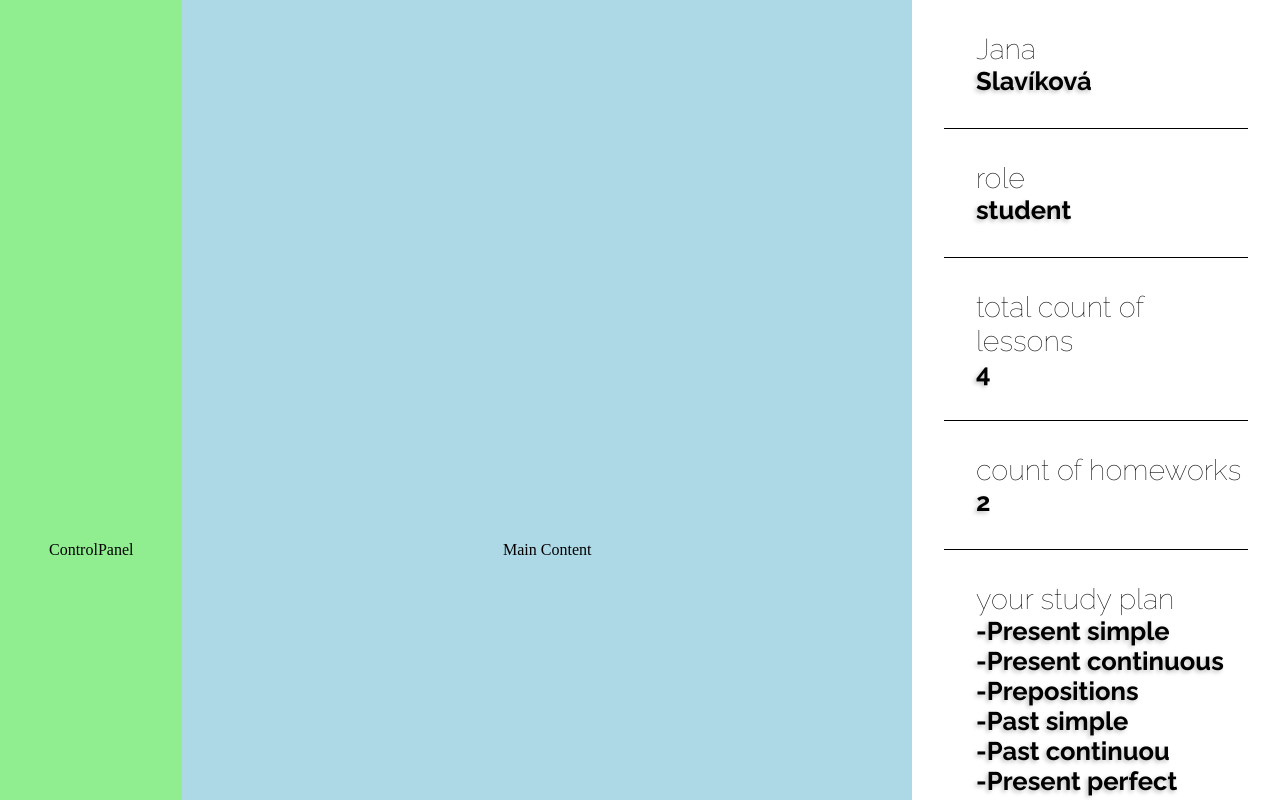
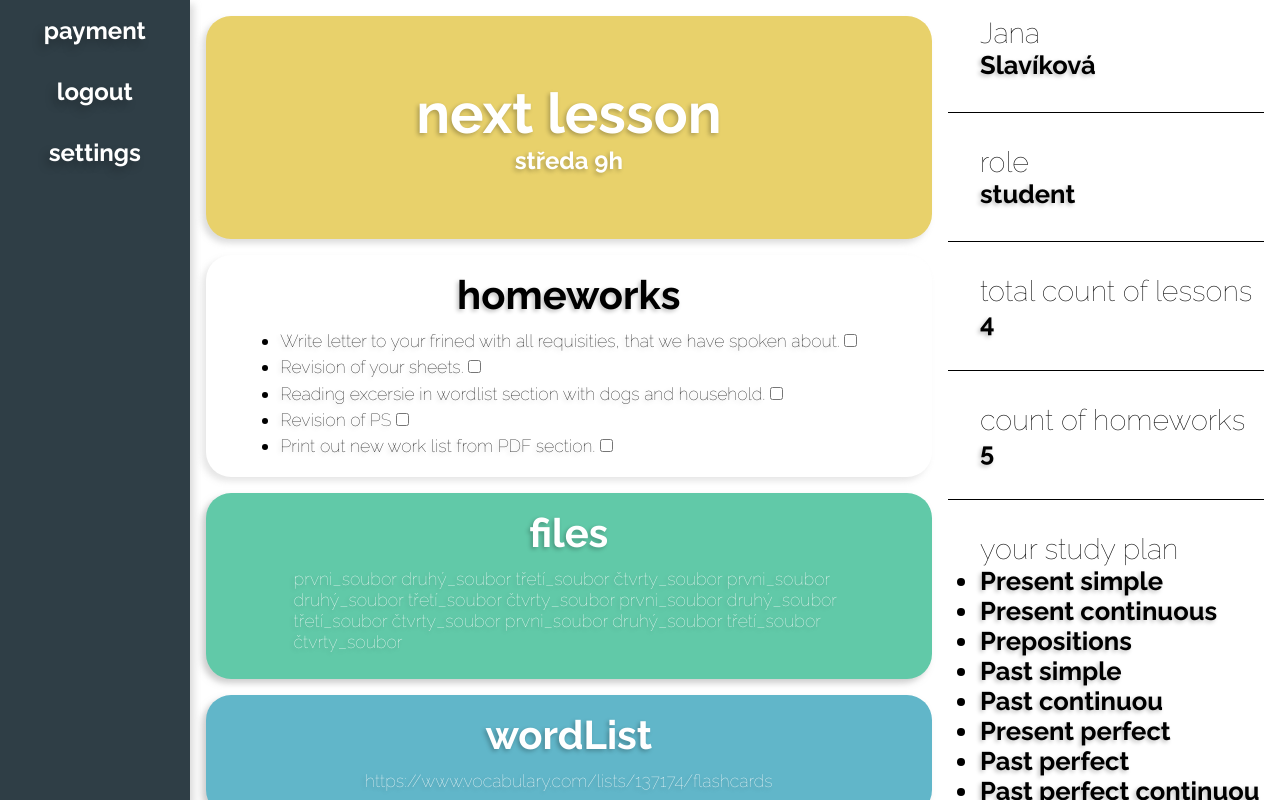
Before and after one commit to 3n0wd3n/Bachelor-Thesis, a Next.js app in the folder BT-master(nextjs)/app/: page /dashboard in a window 1280 px wide. Shown: the top 800 px of the page. Built offline with nearby package versions, Linux system fonts and the light colour scheme.

Commit message:
components updated

```diff
--- a/BT-master(nextjs)/app/components/Student/Student.style.js
+++ b/BT-master(nextjs)/app/components/Student/Student.style.js
@@ -7,6 +7,8 @@ export const StudentContainer = styled.div`
   display: flex;
   flex-flow: row;
   transition: 0.7s;
+  min-height: 100vh;
+  box-shadow: 0px 4px 10px rgba(155, 155, 155, 0.35);
   @media (max-width: 1000px) {
       /* we write media query into constants */
       flex-flow: column;
--- a/BT-master(nextjs)/app/components/Student/StudentControlPanel.js
+++ b/BT-master(nextjs)/app/components/Student/StudentControlPanel.js
@@ -1,5 +1,5 @@
 import React from 'react'
-import { StudentCPContainer } from './StudentControlPanel.style'
+import { StudentCPContainer, StudentCPFontsBold } from './StudentControlPanel.style'
 
 // StudentCP = StudentControlPanel
 
@@ -9,7 +9,9 @@ export default function ControlPanel({ data }) {
   return (
     <>
       <StudentCPContainer>
-        ControlPanel
+          <StudentCPFontsBold>payment</StudentCPFontsBold>
+          <StudentCPFontsBold>logout</StudentCPFontsBold>
+          <StudentCPFontsBold>settings</StudentCPFontsBold>
       </StudentCPContainer>
     </>
   )
--- a/BT-master(nextjs)/app/components/Student/StudentControlPanel.style.js
+++ b/BT-master(nextjs)/app/components/Student/StudentControlPanel.style.js
@@ -6,15 +6,28 @@ import { FontsHeaderBold, FontsThin, FontsBold } from '../CommonStyles'
 
 export const StudentCPContainer = styled.div`
     display: flex;
-    justify-content: center;
+    justify-content: flex-start;
+    flex-flow: column;
     align-items: center;
     width: 15vw;
     min-height: 90vh;
-    background-color: lightgreen;
+    background-color: #2F3E46;
+    padding-top: 1em;
+    gap: 2em;
+    box-shadow: 4px 4px 7px rgba(155, 155, 155, 0.35);
     // transition: 0.7s;
     @media (max-width: 1000px) {
         /* we write media query into constants */
         width: 100%;
         min-height: 20vh;
+        padding: 2em 0 2em 0;
+        flex-flow: row;
+        justify-content: center;
     }
 `;
+
+export const StudentCPFontsBold = styled(FontsBold)`
+    font-size: 1.5rem;
+    color: white;
+    text-shadow: -4px 5px 8px rgba(0, 0, 0, 0.25);
+`;
--- a/BT-master(nextjs)/app/components/Student/StudentInfoPanel.js
+++ b/BT-master(nextjs)/app/components/Student/StudentInfoPanel.js
@@ -41,5 +41,5 @@ export default function InfoPanel({ data }) {
 }
 
 const Item = ({name}) => {
-  return <div>-{name}</div>
+  return <ul><li>{name}</li></ul>
 }
--- a/BT-master(nextjs)/app/components/Student/StudentInfoPanel.style.js
+++ b/BT-master(nextjs)/app/components/Student/StudentInfoPanel.style.js
@@ -28,8 +28,9 @@ export const StudentIPContainer = styled.div`
   flex-direction: column;
   width: 25vw;
   min-height: 100vh;
-  margin: 2em 2em 2em 2em;
+  margin: 1em 1em 0em 0em;
   transition: 0.4s;
+  /* background: green; */
   @media (max-width: 1000px) {
     /* we write media query into constants */
     width: 100%;
--- a/BT-master(nextjs)/app/components/Student/StudentMainContent.js
+++ b/BT-master(nextjs)/app/components/Student/StudentMainContent.js
@@ -1,16 +1,99 @@
 import React from 'react'
-import { StudentMCContainer } from './StudentMainContent.style'
+import { StudentMCFilesItems, StudentMCFontsWordList, StudentMCFontsFiles, StudentMCWordList, StudentMCFiles, StudentMCContainer, StudentMCNextLesson, StudentMCFontsDate, StudentMCFontsBold, StudentMCHomeworks, StudentMCFontsHomeworks, StudentMCFontsHomeworksItem, StudentMCFontsSectionItems } from './StudentMainContent.style'
 
 // StudentMC = StudentMainContent
 
 export default function MainContent({ data }) {
-  console.log(data)
+  console.log(data);
+  // Getting properties from date
+  const lessonDate = new Date(data.lessons[0].date);
+  const daysOfTheWeekEnglish = ["mon", "tue", "wed", "thu", "fri", "sat", "san"];
+  const daysOfTheWeek = ["pondělí", "úterý", "středa", "čtvrtek", "pátek", "sobota", "neděle"];
+  var lessonDay = lessonDate.getDay();
+  var lessonHour = lessonDate.getHours();
+  var day;
+  for (var i = 0; i < daysOfTheWeek.length; i++) {
+    if (i == lessonDay){
+      day = daysOfTheWeek[i];
+    }
+  }
+
+  // Getting homeworks properties and their mapValues
+  var titles = [];
+  var descriptions = [];
+  for (var i = 0; i < data.homeworks.length; i++){
+    for (var property in data.homeworks[i]){
+      if (property == "title"){
+        titles.push(data.homeworks[i][property]);
+      }
+      if (property == "description"){
+        descriptions.push(data.homeworks[i][property]);
+      }
+    }
+  }
+  console.log("Title", titles);
+  console.log("Description", descriptions);
+
+
 
   return (
     <>
       <StudentMCContainer>
-        Main Content
+        <StudentMCNextLesson>
+          <StudentMCFontsDate>next lesson</StudentMCFontsDate>
+          <StudentMCFontsBold>{day + ' ' + ' ' + lessonHour + 'h'}</StudentMCFontsBold>
+        </StudentMCNextLesson>
+        <StudentMCHomeworks>
+          <StudentMCFontsHomeworks>homeworks</StudentMCFontsHomeworks>
+            {/* <div>
+              {
+              titles.map((item, key) => {
+                return <div key={key}><Title name={item}/></div>
+              })}
+            </div> */}
+            <div>
+              {
+              descriptions.map((item, key) => {
+                return <StudentMCFontsHomeworksItem key={key}><Description name={item}/></StudentMCFontsHomeworksItem>
+              })}
+            </div>
+        </StudentMCHomeworks>
+        <StudentMCFiles>
+          <StudentMCFontsFiles>files</StudentMCFontsFiles>
+          <StudentMCFontsSectionItems>
+            <StudentMCFilesItems>
+                prvni_soubor
+                druhý_soubor
+                třetí_soubor
+                čtvrty_soubor
+                prvni_soubor
+                druhý_soubor
+                třetí_soubor
+                čtvrty_soubor
+                prvni_soubor
+                druhý_soubor
+                třetí_soubor
+                čtvrty_soubor
+                prvni_soubor
+                druhý_soubor
+                třetí_soubor
+                čtvrty_soubor
+            </StudentMCFilesItems>
+          </StudentMCFontsSectionItems>
+        </StudentMCFiles>
+        <StudentMCWordList>
+          <StudentMCFontsWordList>wordList</StudentMCFontsWordList>
+          <StudentMCFontsSectionItems >{data.wordList}</StudentMCFontsSectionItems>
+        </StudentMCWordList>
       </StudentMCContainer>
     </>
   )
 }
+
+// const Title = ({name}) => {
+//   return <div>{name}</div>
+// }
+
+const Description = ({name}) => {
+  return <ul><li>{name} <input type="checkbox" id={name} name="homework"></input></li></ul>
+}
--- a/BT-master(nextjs)/app/components/Student/StudentMainContent.style.js
+++ b/BT-master(nextjs)/app/components/Student/StudentMainContent.style.js
@@ -5,13 +5,113 @@ import { FontsHeaderBold, FontsThin, FontsBold } from '../CommonStyles'
 
 export const StudentMCContainer = styled.div`
     display: flex;
-    justify-content: center;
-    align-items: center;
+    justify-content: flex-start;
+    align-items: stretch;
+    flex-flow: column;
     width: 60vw;
-    min-height: 90vh;
-    background-color: lightblue;
+    min-height: 100vh;
+    /* background-color: #55917F; */
     @media (max-width: 1000px) {
         /* we write media query into constants */
         width: 100%;
+        min-height: 70vh;
     }
 `;
+
+export const StudentMCNextLesson = styled.div`
+    display: flex;
+    justify-content: center;
+    align-items: center;
+    flex-flow: column;
+    background-color: #E8D16B;
+    border-radius: 25px;
+    margin: 1em 1em 1em 1em;
+    padding: 4em 0 4em 0;
+    box-shadow: -4px 4px 6px rgba(155, 155, 155, 0.35);
+`;
+
+export const StudentMCFontsDate = styled(FontsHeaderBold)`
+    font-size: 3.5rem;
+    color: white;
+`;
+
+export const StudentMCFontsHomeworks = styled(FontsHeaderBold)`
+    font-size: 2.5rem;
+    color: black;
+    margin-bottom: 0.3em;
+`;
+
+export const StudentMCFontsFiles = styled(FontsHeaderBold)`
+    font-size: 2.5rem;
+    color: white;
+    margin-bottom: 0.3em;
+`;
+
+export const StudentMCFontsWordList = styled(FontsHeaderBold)`
+    font-size: 2.5rem;
+    color: white;
+    margin-bottom: 0.3em;
+`;
+
+export const StudentMCFontsBold = styled(FontsBold)`
+    font-size: 1.5rem;
+    color: white;
+    text-shadow: -2px 2px 4px rgba(0, 0, 0, 0.25);
+`;
+
+export const StudentMCFontsHomeworksItem = styled(FontsThin)`
+    font-size: 1.1rem;
+    color: black;
+    text-shadow: -2px 2px 4px rgba(0, 0, 0, 0.25);
+    margin: 0em 1.5em 0.3em 1.5em;
+`;
+
+export const StudentMCFontsSectionItems = styled(FontsThin)`
+    font-size: 1.1rem;
+    color: white;
+    text-shadow: -2px 2px 4px rgba(0, 0, 0, 0.25);
+`;
+
+export const StudentMCHomeworks = styled.div`
+    display: flex;
+    justify-content: center;
+    align-items: center;
+    flex-flow: column;
+    background-color: white;
+    border-radius: 25px;
+    margin: 0em 1em 1em 1em;
+    padding: 1em 0 1em 0;
+    box-shadow: -4px 4px 6px rgba(155, 155, 155, 0.25);
+`;
+
+export const StudentMCFiles = styled.div`
+    display: flex;
+    justify-content: center;
+    align-items: center;
+    flex-flow: column;
+    background-color: #61C9A8;
+    border-radius: 25px;
+    margin: 0em 1em 1em 1em;
+    padding-top: 1em;
+    box-shadow: -4px 4px 6px rgba(155, 155, 155, 0.5);
+`;
+
+export const StudentMCWordList = styled.div`
+    display: flex;
+    justify-content: center;
+    align-items: center;
+    flex-flow: column;
+    background-color: #61B6C9;
+    border-radius: 25px;
+    padding: 1em 2em 1.5em 2em;
+    margin: 0em 1em 1em 1em;
+    box-shadow: -4px 4px 6px rgba(155, 155, 155, 0.5);
+`;
+
+export const StudentMCFilesItems = styled.div`
+    display: flex;
+    justify-content: center;
+    align-content: flex-start;
+    flex-wrap: wrap;
+    margin: 0em 5em 1.5em 5em;
+`;
--- a/BT-master(nextjs)/app/pages/_app.js
+++ b/BT-master(nextjs)/app/pages/_app.js
@@ -44,13 +44,31 @@ const data = {
         id: 4,
         title: 'Letter',
         completed: true,
-        description: 'Write letter about how my cock is huge.',
+        description: 'Write letter to your frined with all requisities, that we have spoken about.  ',
       },
       {
         id: 69,
-        title: 'Yo mama',
+        title: 'Sheet',
         completed: false,
-        description: 'Revision of yo mama sheets.',
+        description: 'Revision of your sheets.',
+      },
+      {
+        id: 3,
+        title: 'Wordlist',
+        completed: true,
+        description: 'Reading excersie in wordlist section with dogs and household.',
+      },
+      {
+        id: 6,
+        title: 'Grammar',
+        completed: false,
+        description: 'Revision of PS',
+      },
+      {
+        id: 6,
+        title: 'PDF',
+        completed: false,
+        description: 'Print out  new  work list from PDF section.',
       },
     ],
     files: [
@@ -64,7 +82,7 @@ const data = {
       },
     ],
     wordList:
-      'https://www.figma.com/file/EsdxbekJrScMOYiIbjaQNq/Bachelor-Thesis?node-id=0%3A1',
+      'https://www.vocabulary.com/lists/137174/flashcards',
   },
   'parent': {
     id: 47,
```
